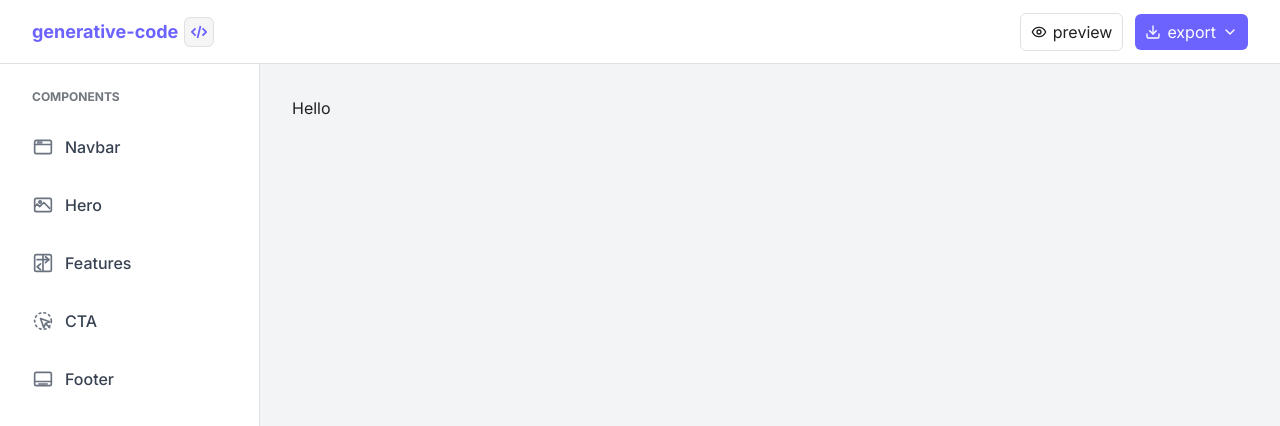
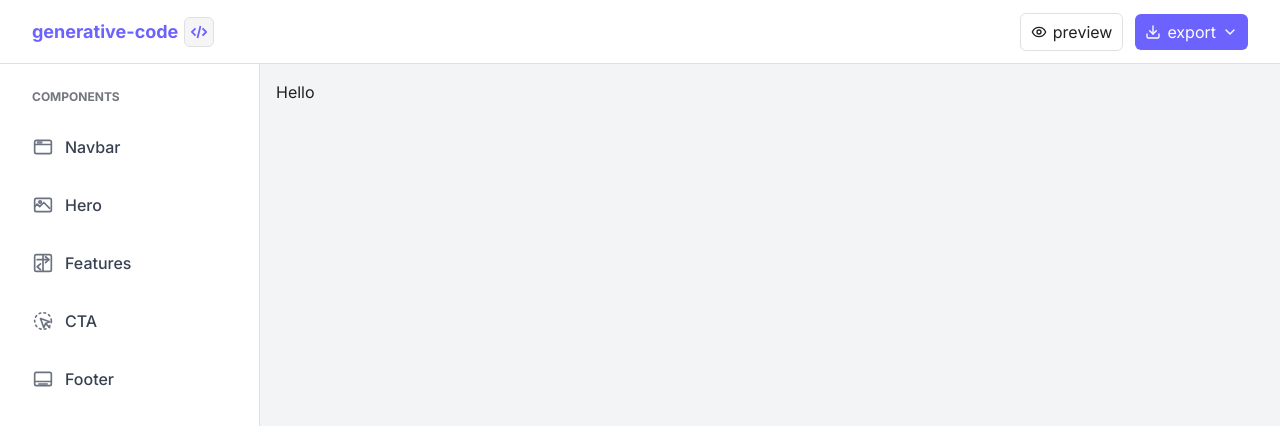
Before and after one commit to Anilbal/Generate-Code, a React (Vite) app: page / in a window 1280 px wide. Shown: the top 426 px of the page. Built offline with nearby package versions, Linux system fonts and the light colour scheme.

Commit message:
change css

```diff
--- a/src/routes/__root.tsx
+++ b/src/routes/__root.tsx
@@ -10,7 +10,7 @@ const MainContent = styled.div`
 
 const ContentArea = styled.main<{ isPreview?: boolean }>`
   flex: 1;
-  padding: ${(props) => (props.isPreview ? "0" : "2rem")};
+  padding: ${(props) => (props.isPreview ? "0" : "1rem")};
   background-color: ${(props) => (props.isPreview ? "white" : "#f3f4f6")};
   overflow-y: auto;
 `;
```
